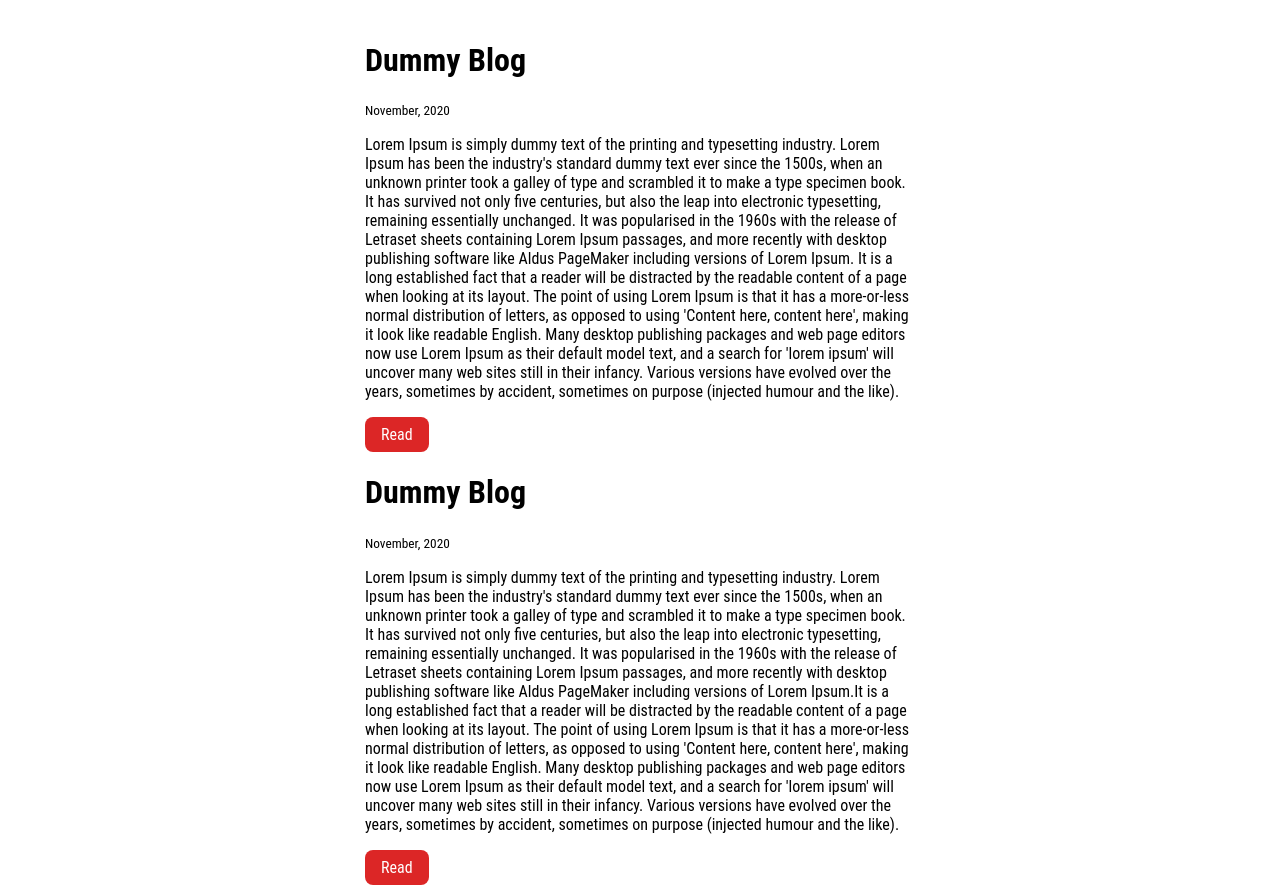
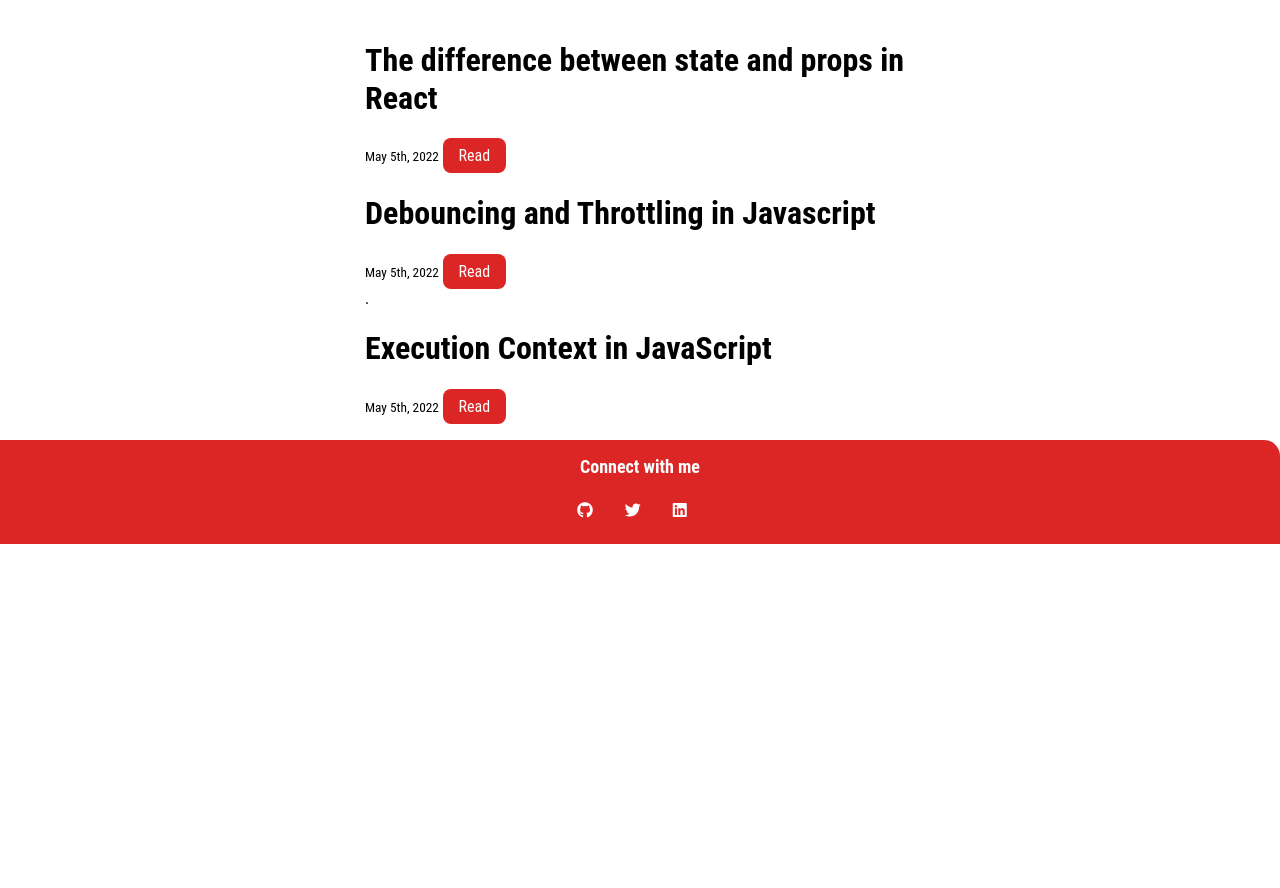
Before and after one commit to ankushpndt/Portfolio-main, a plain HTML site: page blogs.html in a window 1280 px wide. Shown: the part 538-1426 px from the top of the page. After the commit the page ends 1082 px from the top, so only its background shows below. Drawn offline with Linux system fonts and the light colour scheme.

Commit message:
feat: added blogs

```diff
--- a/blogs.html
+++ b/blogs.html
@@ -37,57 +37,39 @@
 		<ol class="list-non-bullet">
 			<div class="blog-container-center">
 				<li>
-					<h1>Dummy Blog</h1>
-					<small>November, 2020</small>
-					<p>
-						Lorem Ipsum is simply dummy text of the printing and typesetting
-						industry. Lorem Ipsum has been the industry's standard dummy text
-						ever since the 1500s, when an unknown printer took a galley of type
-						and scrambled it to make a type specimen book. It has survived not
-						only five centuries, but also the leap into electronic typesetting,
-						remaining essentially unchanged. It was popularised in the 1960s
-						with the release of Letraset sheets containing Lorem Ipsum passages,
-						and more recently with desktop publishing software like Aldus
-						PageMaker including versions of Lorem Ipsum. It is a long
-						established fact that a reader will be distracted by the readable
-						content of a page when looking at its layout. The point of using
-						Lorem Ipsum is that it has a more-or-less normal distribution of
-						letters, as opposed to using 'Content here, content here', making it
-						look like readable English. Many desktop publishing packages and web
-						page editors now use Lorem Ipsum as their default model text, and a
-						search for 'lorem ipsum' will uncover many web sites still in their
-						infancy. Various versions have evolved over the years, sometimes by
-						accident, sometimes on purpose (injected humour and the like).
-					</p>
+					<h1>The difference between state and props in React</h1>
+					<small>May 5th, 2022</small>
 
-					<a class="link link-primary" href="/">Read</a>
+					<a
+						class="link link-primary"
+						href="https://ankushpndt.hashnode.dev/the-difference-between-state-and-props-in-react"
+						>Read</a
+					>
 				</li>
 			</div>
 			<div class="blog-container-center">
 				<li>
-					<h1>Dummy Blog</h1>
-					<small>November, 2020</small>
-					<p>
-						Lorem Ipsum is simply dummy text of the printing and typesetting
-						industry. Lorem Ipsum has been the industry's standard dummy text
-						ever since the 1500s, when an unknown printer took a galley of type
-						and scrambled it to make a type specimen book. It has survived not
-						only five centuries, but also the leap into electronic typesetting,
-						remaining essentially unchanged. It was popularised in the 1960s
-						with the release of Letraset sheets containing Lorem Ipsum passages,
-						and more recently with desktop publishing software like Aldus
-						PageMaker including versions of Lorem Ipsum.It is a long established
-						fact that a reader will be distracted by the readable content of a
-						page when looking at its layout. The point of using Lorem Ipsum is
-						that it has a more-or-less normal distribution of letters, as
-						opposed to using 'Content here, content here', making it look like
-						readable English. Many desktop publishing packages and web page
-						editors now use Lorem Ipsum as their default model text, and a
-						search for 'lorem ipsum' will uncover many web sites still in their
-						infancy. Various versions have evolved over the years, sometimes by
-						accident, sometimes on purpose (injected humour and the like).
-					</p>
-					<a class="link link-primary" href="/">Read</a>
+					<h1>Debouncing and Throttling in Javascript</h1>
+					<small>May 5th, 2022</small>
+
+					<a
+						class="link link-primary"
+						href="https://ankushpndt.hashnode.dev/debouncing-and-throttling-in-javascript"
+						>Read</a
+					>
+				</li>
+			</div>
+			.
+			<div class="blog-container-center">
+				<li>
+					<h1>Execution Context in JavaScript</h1>
+					<small>May 5th, 2022</small>
+
+					<a
+						class="link link-primary"
+						href="https://ankushpndt.hashnode.dev/execution-context-in-javascript"
+						>Read</a
+					>
 				</li>
 			</div>
 		</ol>
```
